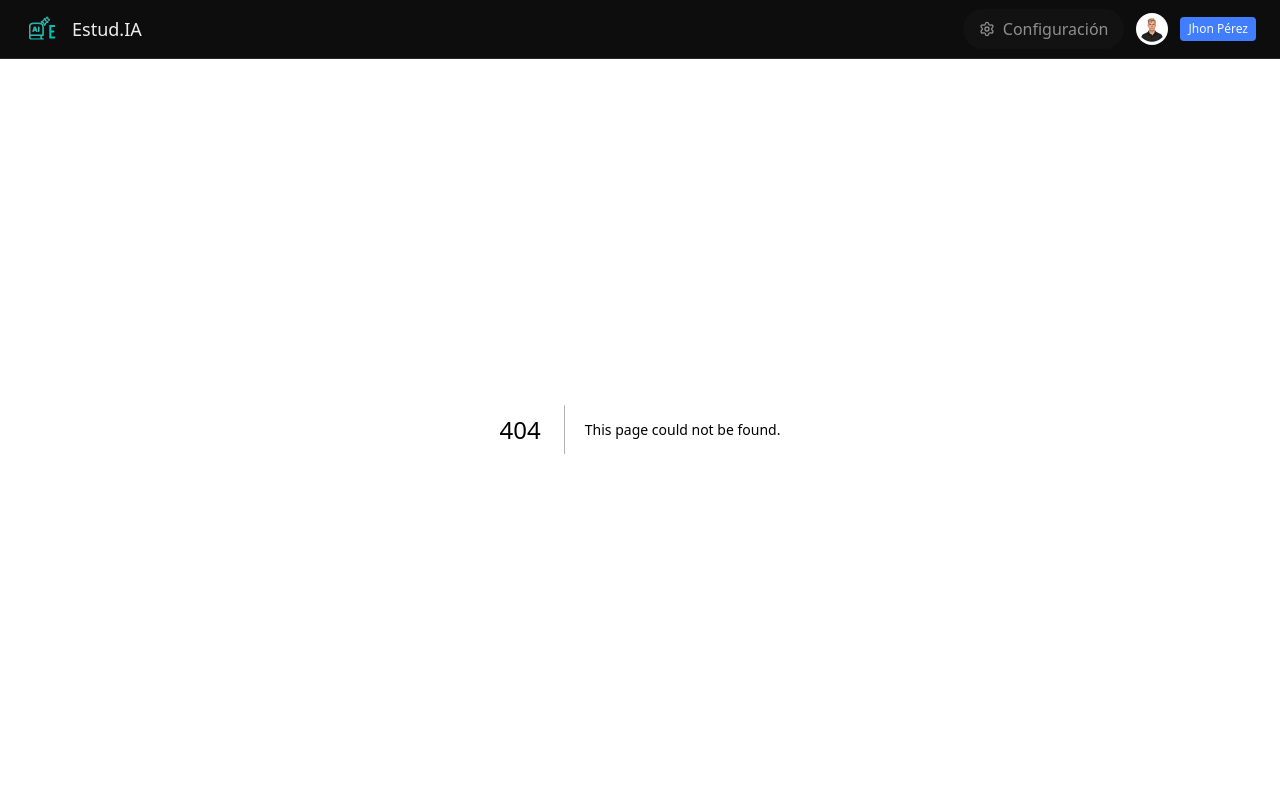
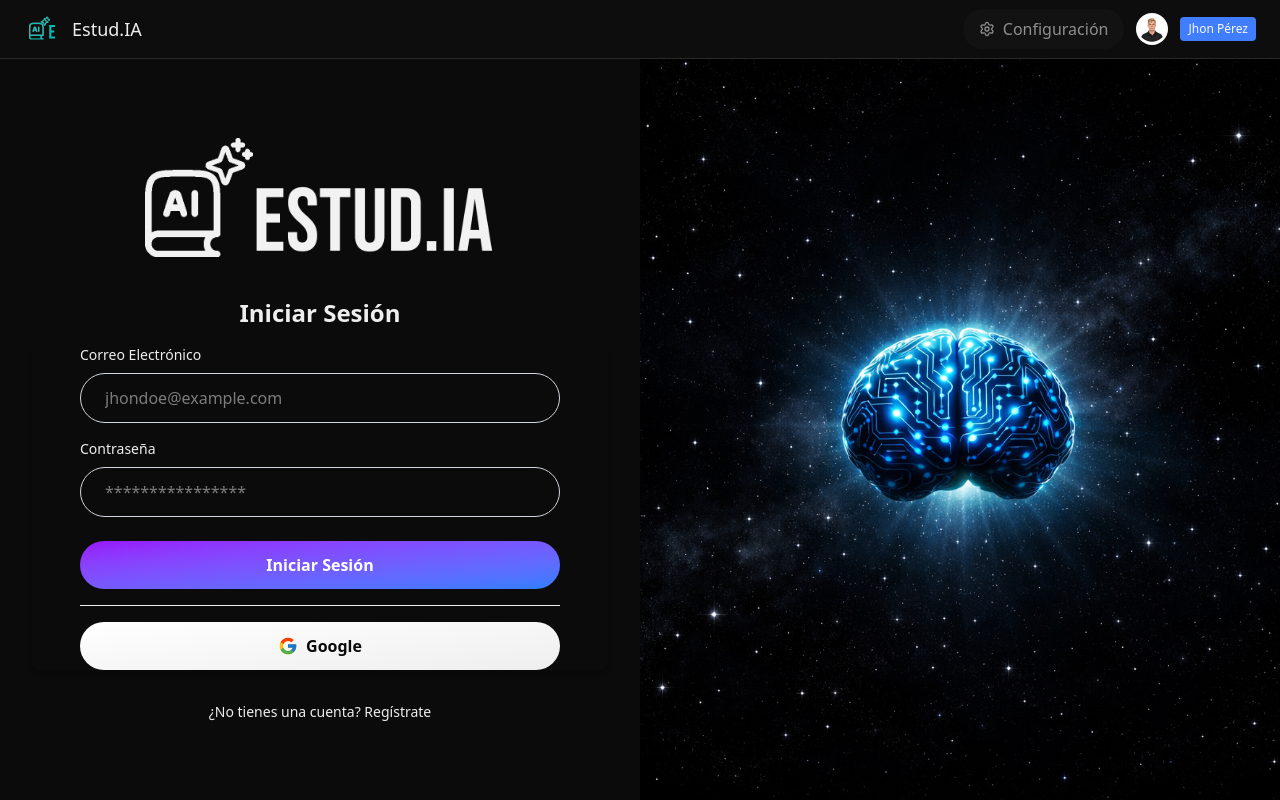
Before and after one commit to PietrantuonoFranco/Estud.ia, a Next.js app in the folder estud.ia/: page /login in a window 1280 px wide. Before the commit this address had no page. Built offline with nearby package versions, Linux system fonts and the light colour scheme.

Commit message:
feat: add LoginPage component with form and styling, include logo and background images

```diff
--- /dev/null
+++ b/estud.ia/app/login/page.tsx
@@ -0,0 +1,95 @@
+"use client"
+
+import Image from "next/image"
+import Link from "next/link"
+import { useState } from "react"
+
+export default function LoginPage() {
+  const [email, setEmail] = useState("")
+  const [password, setPassword] = useState("")
+
+  const handleSubmit = (event: React.FormEvent) => {
+    event.preventDefault()
+  }
+
+
+  return (
+    <div className="h-full grid grid-cols-2">
+      <div className="h-full w-full flex flex-col justify-center items-center p-8 space-y-4">
+        <Image
+          src="/logo_dark.png"
+          alt="Estud.ia Logo"
+          width={350}
+          height={50}
+          className="mb-10 mx-auto"
+        />
+
+        <h2 className="mb-4 text-2xl text-center font-semibold">Iniciar Sesión</h2>
+
+        <form
+          onSubmit={handleSubmit}
+          className="w-xl rounded-lg px-12 shadow-md text-foregroundspace-y-6"
+        >
+          <div className="mb-4">
+            <label
+              htmlFor="email"
+              className="mb-2 block text-sm font-medium"
+            > Correo Electrónico</label>
+            <input
+              type="email"
+              id="email"
+              value={email}
+              placeholder="jhondoe@example.com"
+              onChange={(e) => setEmail(e.target.value)}
+              className="w-full rounded-full border border-gray-300 py-3 px-6 focus:border-blue-500 focus:outline-none"
+              required
+            />
+          </div>
+          <div className="mb-6">
+            <label
+              htmlFor="password"
+              className="mb-2 block text-sm font-medium"
+            > Contraseña</label>
+            <input
+              type="password"
+              id="password"
+              value={password}
+              placeholder="****************"
+              onChange={(e) => setPassword(e.target.value)}
+              className="w-full rounded-full border border-gray-300 py-3 px-6 focus:border-blue-500 focus:outline-none"
+              required
+            />
+          </div>
+
+          <button
+            type="submit"
+            className="cursor-pointer font-semibold w-full rounded-full bg-gradient-to-br from-purple-600 to-blue-500 p-3 text-white hover:to-blue-600"
+          >
+            Iniciar Sesión
+          </button>
+
+          <div className="w-full h-[1px] bg-foreground my-4"/>
+
+          <button
+            type="submit"
+            className="cursor-pointer w-full flex items-center justify-center gap-2 rounded-full bg-gradient-to-br from-white to-foreground p-3 text-background hover:to-foreground/80"
+          >
+            <svg xmlns="http://www.w3.org/2000/svg" width="20px" height="20px" viewBox="0 0 48 48">
+              <path fill="#ffc107" d="M43.611 20.083H42V20H24v8h11.303c-1.649 4.657-6.08 8-11.303 8c-6.627 0-12-5.373-12-12s5.373-12 12-12c3.059 0 5.842 1.154 7.961 3.039l5.657-5.657C34.046 6.053 29.268 4 24 4C12.955 4 4 12.955 4 24s8.955 20 20 20s20-8.955 20-20c0-1.341-.138-2.65-.389-3.917"></path>
+              <path fill="#ff3d00" d="m6.306 14.691l6.571 4.819C14.655 15.108 18.961 12 24 12c3.059 0 5.842 1.154 7.961 3.039l5.657-5.657C34.046 6.053 29.268 4 24 4C16.318 4 9.656 8.337 6.306 14.691"></path>
+              <path fill="#4caf50" d="M24 44c5.166 0 9.86-1.977 13.409-5.192l-6.19-5.238A11.9 11.9 0 0 1 24 36c-5.202 0-9.619-3.317-11.283-7.946l-6.522 5.025C9.505 39.556 16.227 44 24 44"></path>
+              <path fill="#1976d2" d="M43.611 20.083H42V20H24v8h11.303a12.04 12.04 0 0 1-4.087 5.571l.003-.002l6.19 5.238C36.971 39.205 44 34 44 24c0-1.341-.138-2.65-.389-3.917"></path>
+            </svg>
+            <span className="font-semibold">Google</span>
+          </button>
+        </form>
+
+        <Link href="/register" className="mt-4 text-sm text-center text-foreground hover:underline">
+          ¿No tienes una cuenta? Regístrate
+        </Link>
+      </div>
+
+      <div style={{backgroundImage: "url(/login.png)"}} className="h-full w-full bg-cover bg-center"/>
+    </div>
+  )
+}
```
Also changed, not shown: estud.ia/public/login.png (added), estud.ia/public/logo_dark.png (added).
